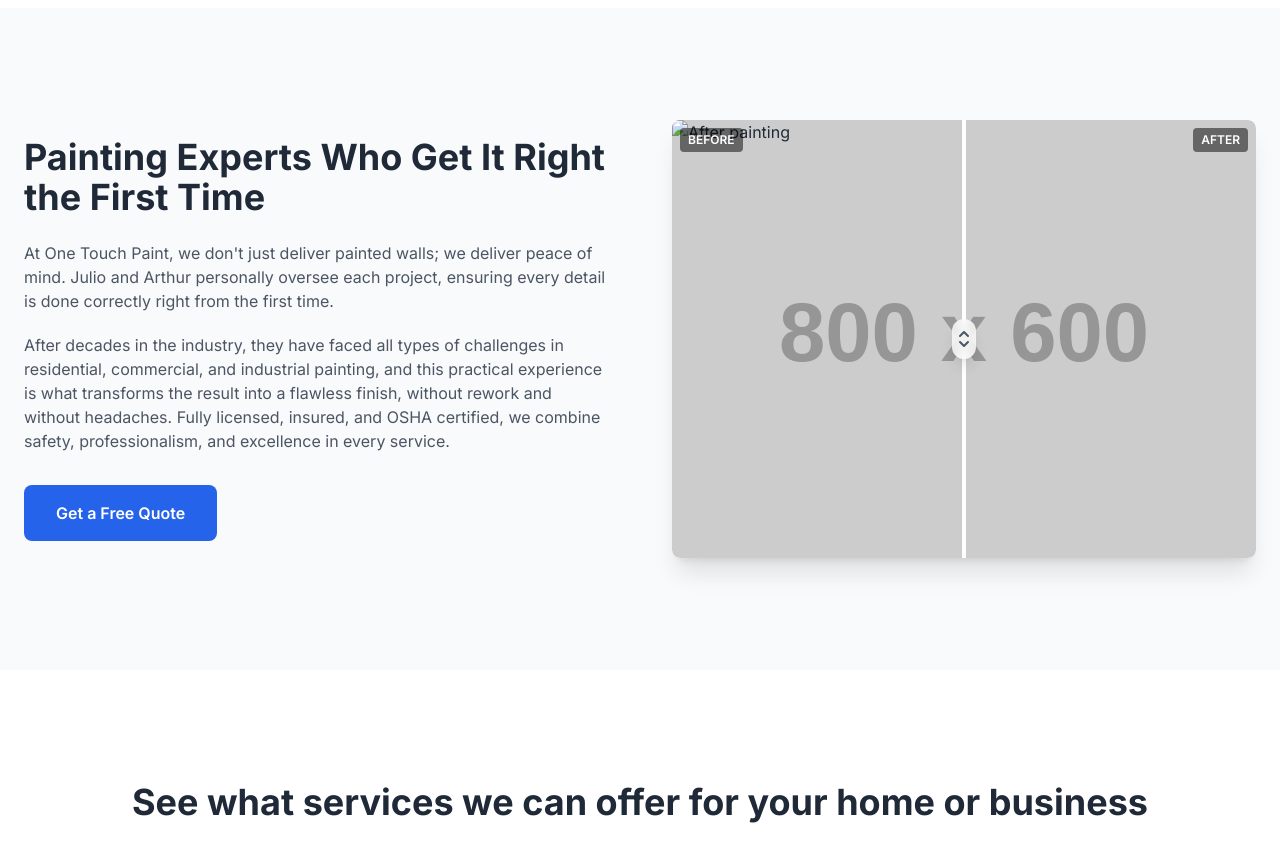
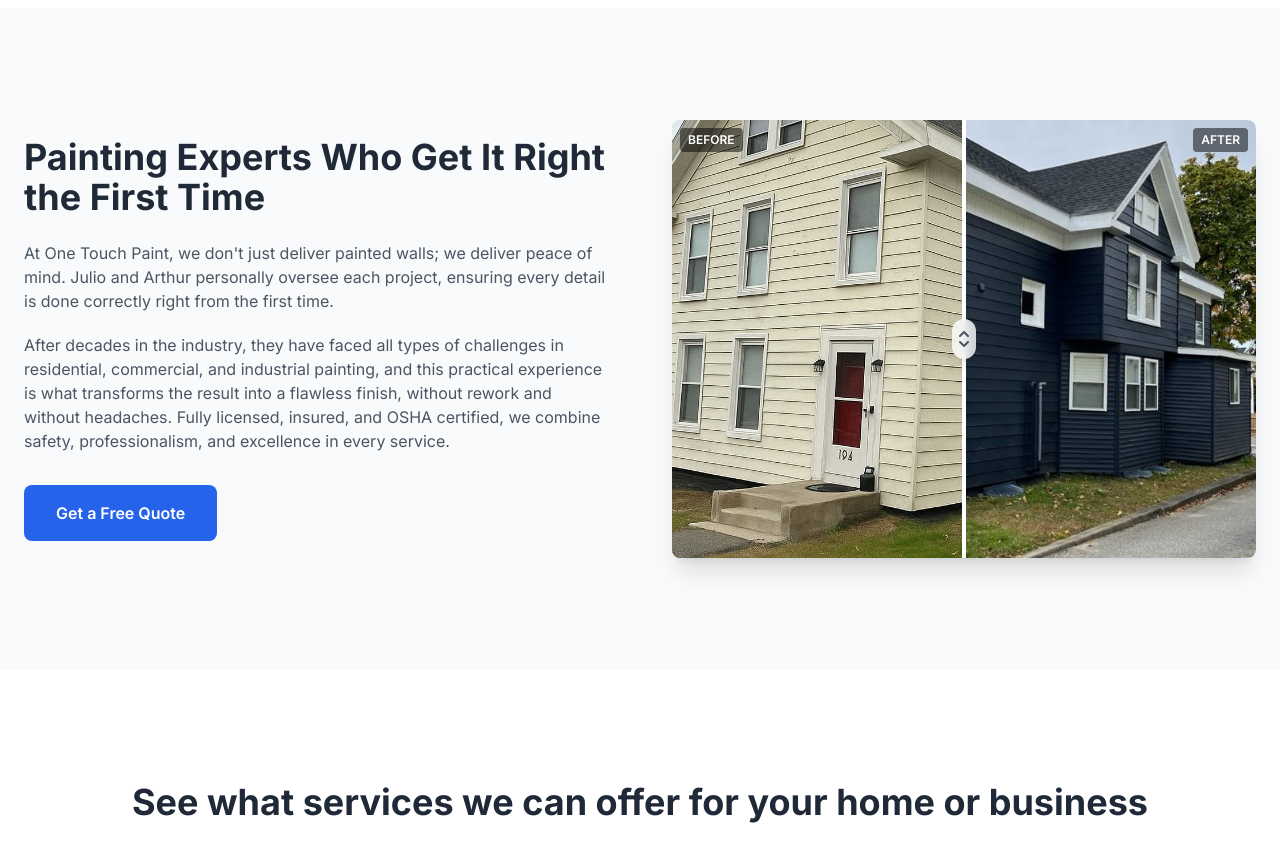
Before and after one commit to JvMizeeski/Woulen---One-touch-paint, a plain HTML site: page index.html in a window 1280 px wide. Shown: the part 1480-2342 px from the top of the page. Drawn offline with nearby package versions, Linux system fonts and the light colour scheme; placeholder pictures from the web are drawn by us.

Commit message:
Update index.html

```diff
--- a/index.html
+++ b/index.html
@@ -214,9 +214,9 @@
                         <div class="absolute top-2 left-2 z-10 bg-black/50 text-white text-xs font-semibold px-2 py-1 rounded">BEFORE</div>
                         <div class="absolute top-2 right-2 z-10 bg-black/50 text-white text-xs font-semibold px-2 py-1 rounded">AFTER</div>
 
-                        <img src="" alt="Before painting" class="block w-full h-full object-cover rounded-lg" onerror="this.onerror=null; this.src='https://placehold.co/800x600/d1d5db/4b5563?text=Before'; ">
+                        <img src="depois.JPG" alt="Before painting" class="block w-full h-full object-cover rounded-lg" onerror="this.onerror=null; this.src='https://placehold.co/800x600/d1d5db/4b5563?text=Before'; ">
                         <div id="after-image-container" class="absolute top-0 left-0 h-full w-1/2 overflow-hidden">
-                            <img src="" alt="After painting" class="block h-full w-full object-cover absolute top-0 left-0 max-w-none" style="object-position: left;">
+                            <img src="antes.jpg" alt="After painting" class="block h-full w-full object-cover absolute top-0 left-0 max-w-none" style="object-position: left;">
                         </div>
                         <div id="slider" class="absolute top-0 h-full w-1 bg-white cursor-ew-resize flex items-center justify-center left-1/2">
                              <div class="w-10 h-10 bg-white/80 backdrop-blur-sm rounded-full shadow-lg flex items-center justify-center text-gray-600">
```
